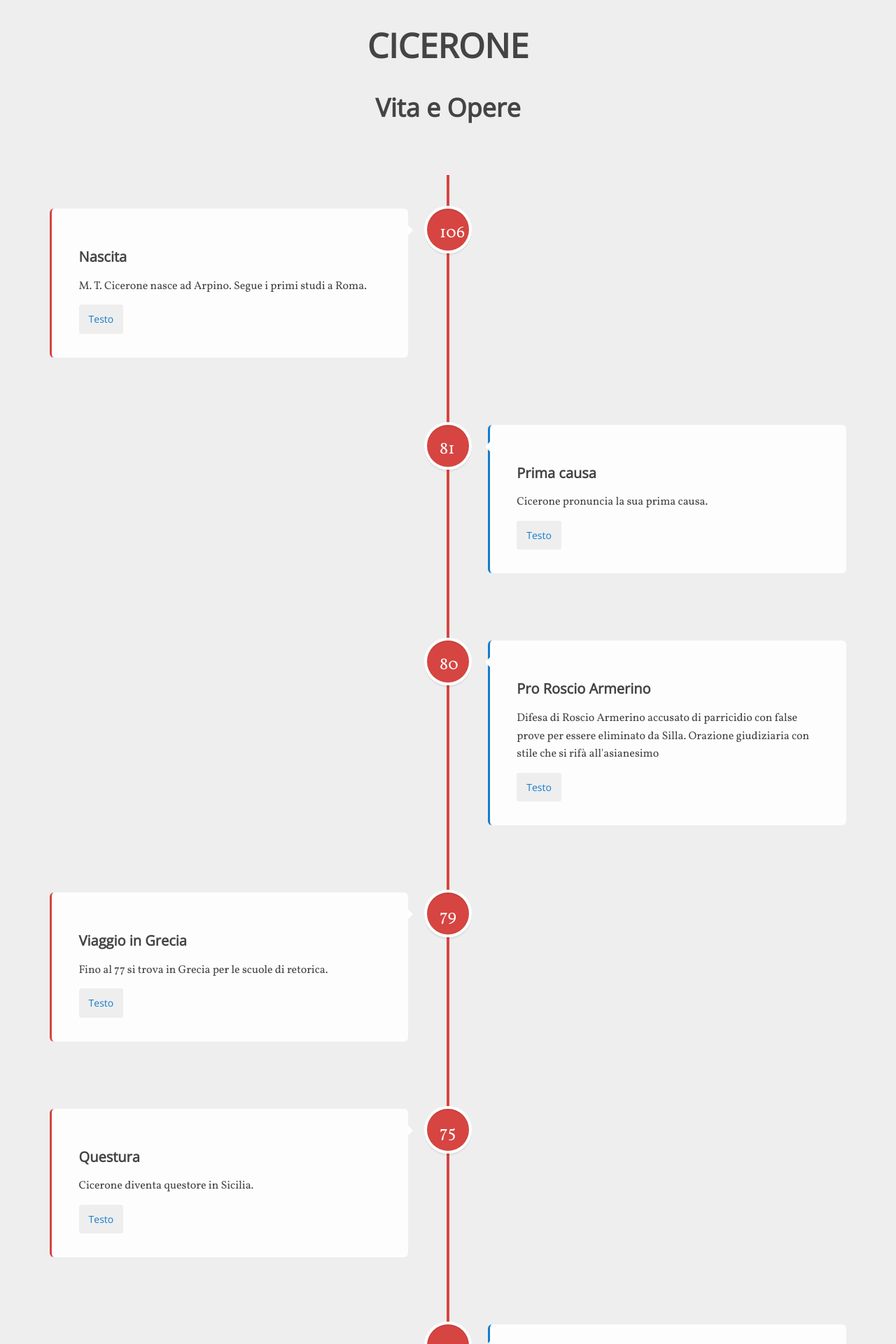
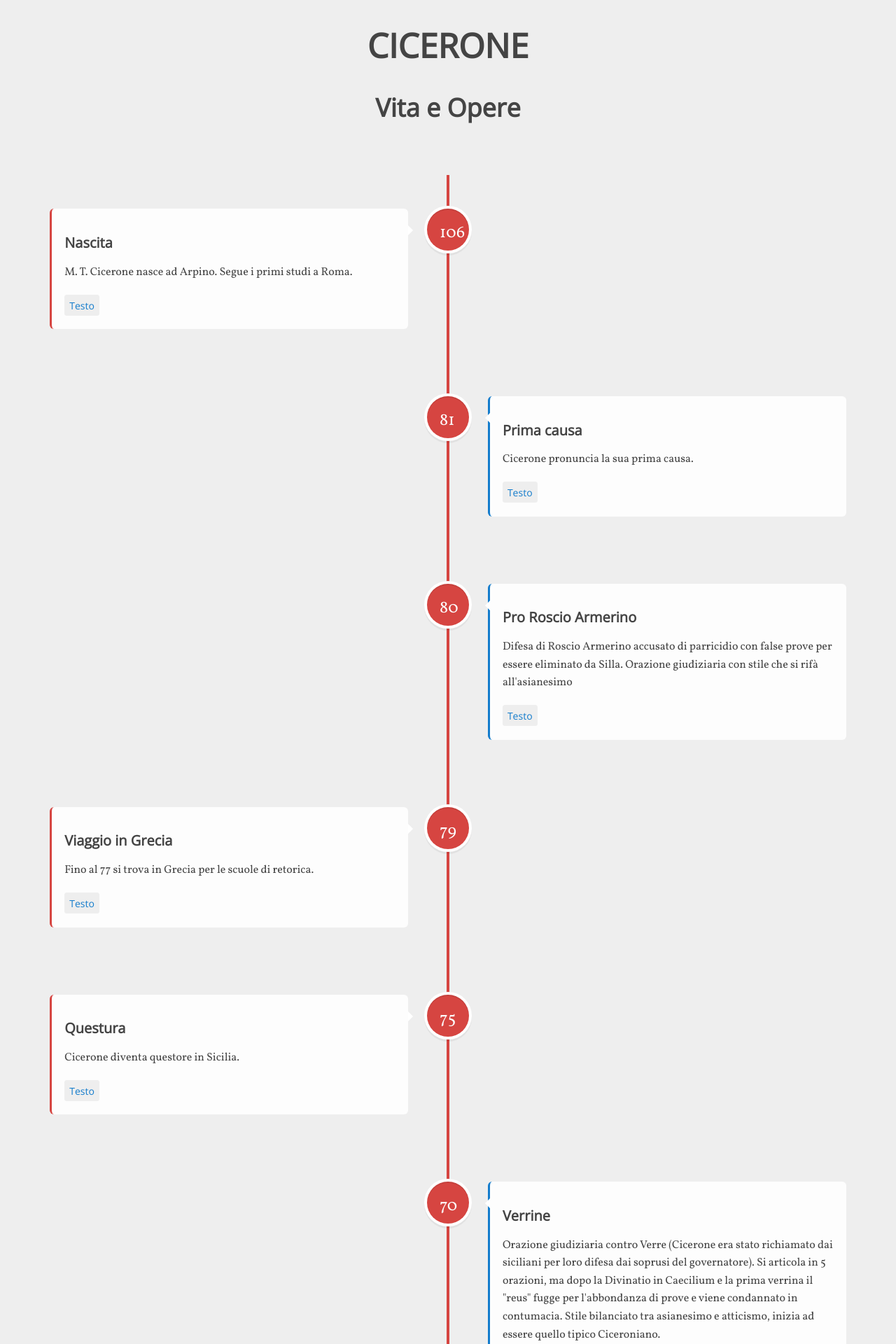
Before and after one commit to ProCicerone/ProCicerone.github.io, a Jekyll site: the page built from timeline/index.html, in a window 1280 px wide. Shown: the top 1920 px of the page at 70% size. Built offline with Jekyll 4.4.1, drawn with Linux system fonts in a browser that asks for light colours.

Commit message:
Riduce padding

```diff
--- a/css/timeline.scss
+++ b/css/timeline.scss
@@ -170,7 +170,7 @@ header{
     margin-left: 60px;
     background: $white;
     border-radius: .25em;
-    padding: 1em;
+    padding: 0.75em;
     box-shadow: 0 3px 0 #black;
 }
 
@@ -210,7 +210,7 @@ header{
 }
 
 .timeline-content .read-more {
-    padding: .8em 1em;
+    padding: .4em 0.5em;
     background: $grey;
     color: $blue;
     border-radius: .25em;
@@ -241,7 +241,7 @@ header{
 @media only screen and (min-width: 1170px) {
     .timeline-content {
         margin-left: 0;
-        padding: 1.6em;
+        /* padding: 1.6em; */
         width: 45%;
     }
 
@@ -253,7 +253,7 @@ header{
     }
 
     .timeline-block .timeline-content.left {
-        float: right;
+        float: right; /* This feels wrong */
     }
 
     .timeline-block .timeline-content.left::before {
```
